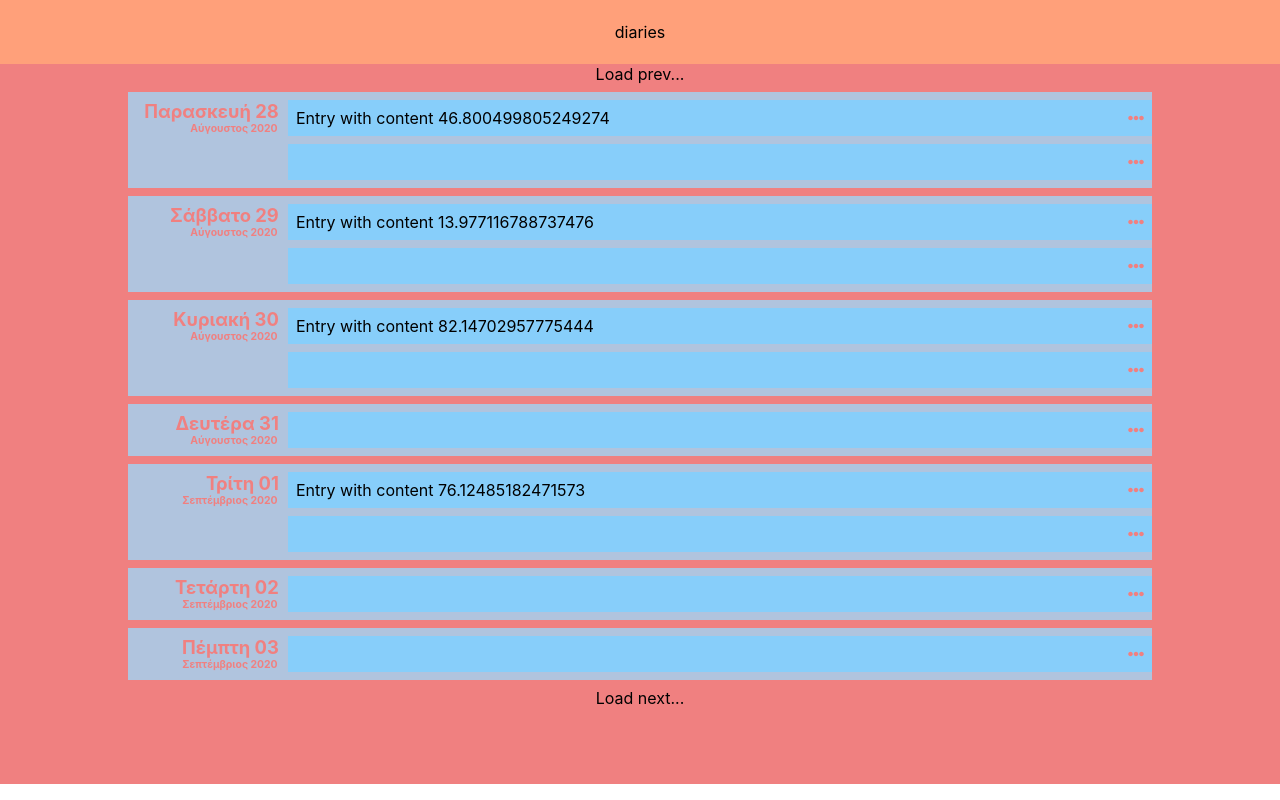
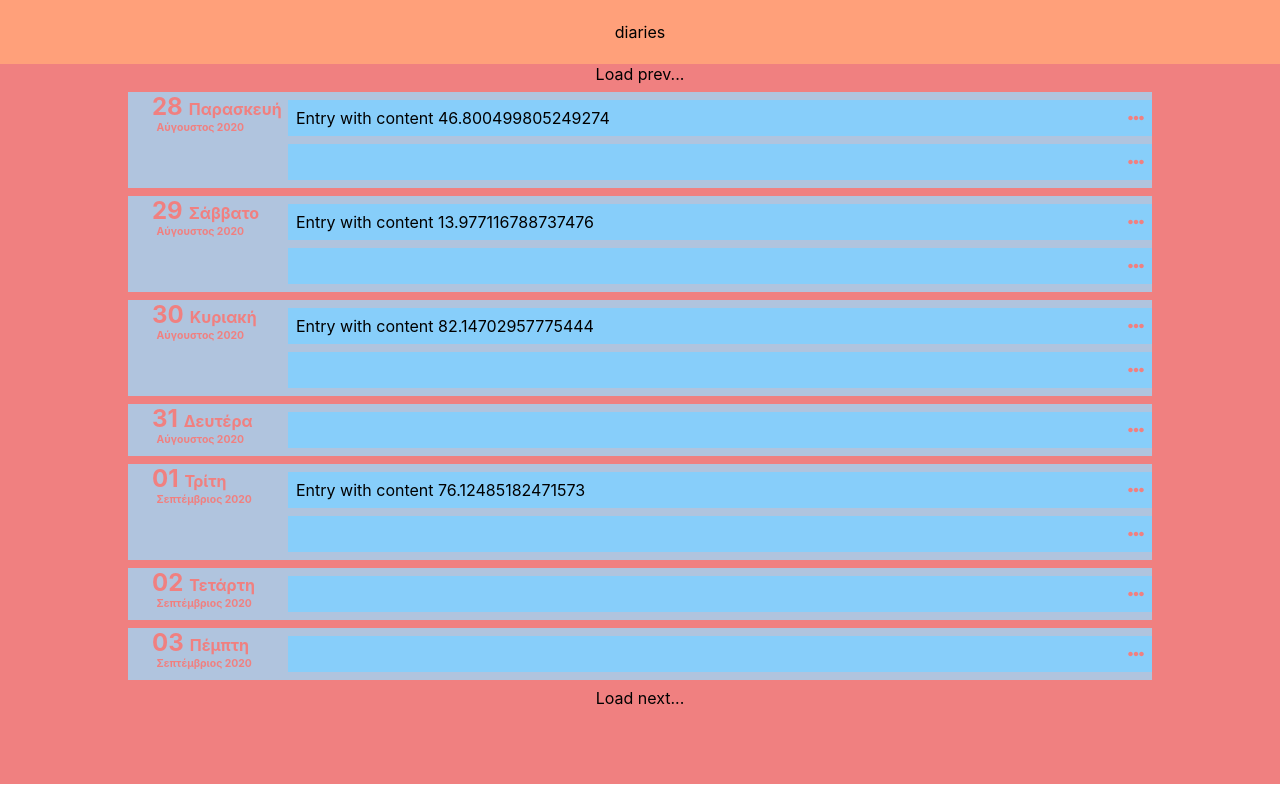
Before and after one commit to GiannisClipper/diaries, a React (Create React App) app: page / in a window 1280 px wide. Built offline with nearby package versions, Linux system fonts and the light colour scheme.

Commit message:
Updating DateInfo component.

```diff
--- a/src/components/DateList.js
+++ b/src/components/DateList.js
@@ -130,8 +130,13 @@ function DateInfo( { date } ) {
 
     return (
         <div className="DateInfo">
-            <div className="day-date">
-                { `${dayName} ${dateNum}` }
+            <div>
+                <span className="dateNum">
+                    { `${dateNum}` }
+                </span>
+                <span className="day">
+                    { `${dayName}` }
+                </span>
             </div>
             <div className="month-year">
                 { `${monthName} ${yearNum}` }
--- a/src/styles/DateList.css
+++ b/src/styles/DateList.css
@@ -20,22 +20,25 @@
     width: 10em;
     display: inline-block;
     vertical-align: top;
-    margin-top: .5em;
     margin-bottom: .5em;
     color: lightcoral;
     font-weight: 700;
+    text-align: left;
 }
 
-.day-date {
-    text-align: right;
-    font-size: 1.15em;
-    padding-right: .5em;
+.DateInfo .dateNum {
+    font-size: 1.5em;
+    padding-left: 1em;
+    padding-right: .25em;
+}
+
+.DateInfo .day {
+    font-size: 1em;
 }
 
 .month-year {
-    text-align: right;
+    padding-left: 2.75em;
     font-size: .65em;
-    padding-right: 1em;
 }
 
 .DateEntries {
```
